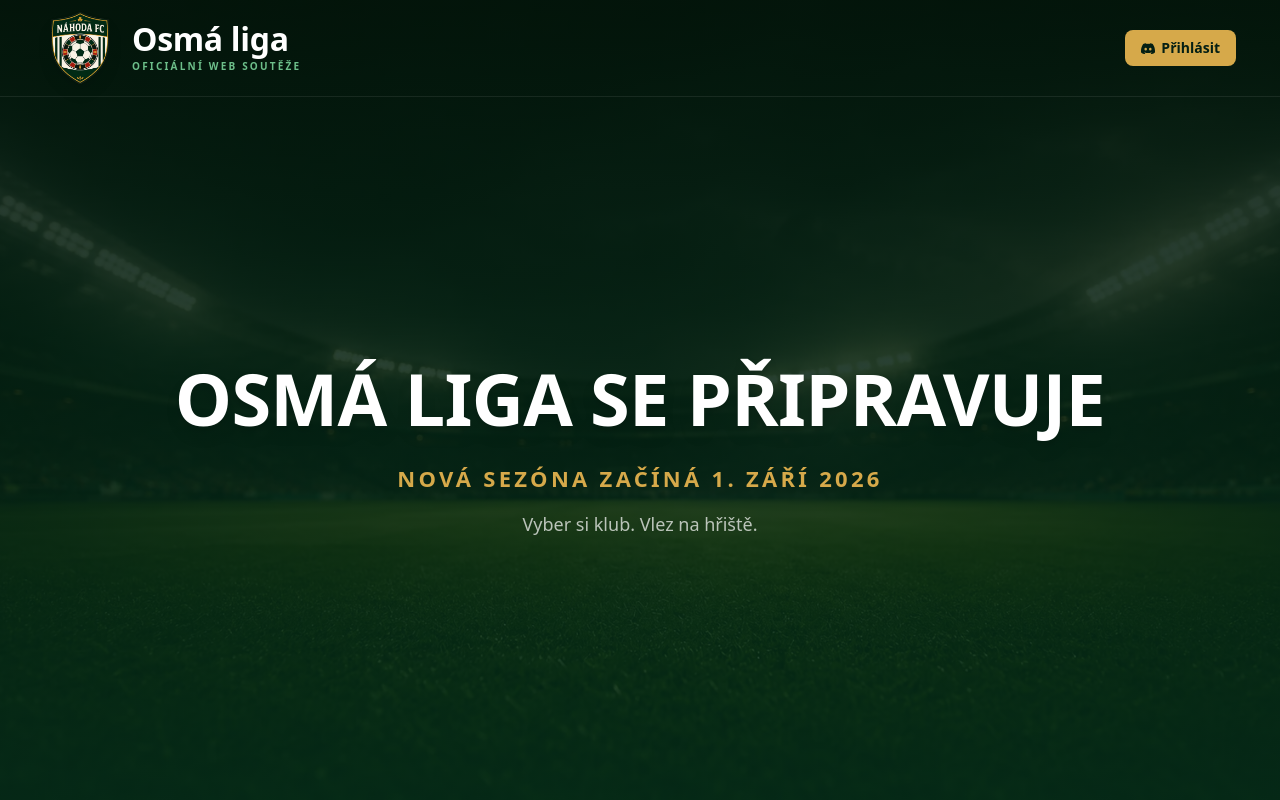
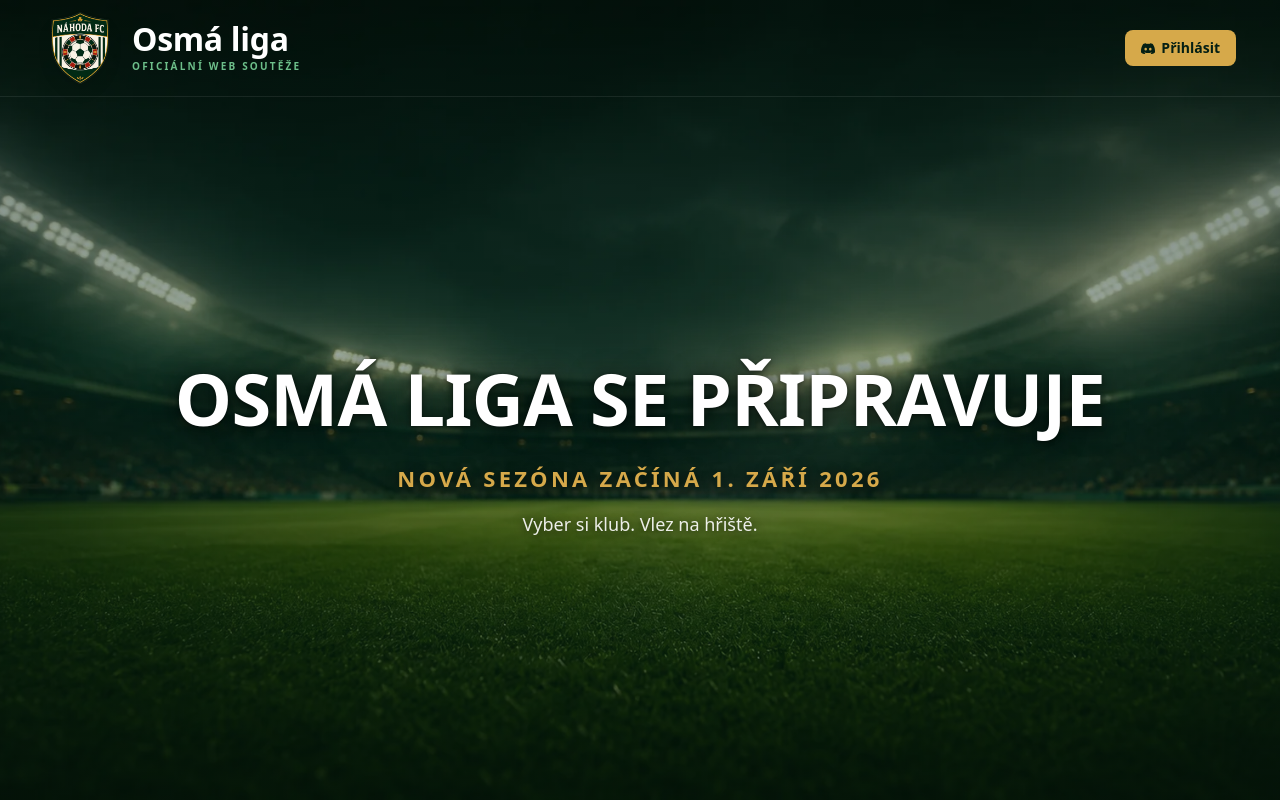
Before and after one commit to czhyenacz-g/osma-liga, a Next.js app: page / in a window 1280 px wide. Built offline with nearby package versions, Linux system fonts and the light colour scheme; no server answers.

Commit message:
Make coming-soon homepage background more visible
Lighten the stadium overlay and add text shadows to the hero copy so
it stays readable against the brighter background.

```diff
--- a/app/page.tsx
+++ b/app/page.tsx
@@ -36,10 +36,10 @@ export default function HomePage() {
         backgroundPosition: "top center",
       }}
     >
-      {/* Tmavý overlay pro čitelnost textu nad stadionovým pozadím */}
+      {/* Jemný ztmavující overlay pro čitelnost textu nad stadionovým pozadím */}
       <div
         className="absolute inset-0"
-        style={{ background: "linear-gradient(to bottom, rgba(3,22,10,0.88) 0%, rgba(5,46,26,0.82) 100%)" }}
+        style={{ background: "linear-gradient(to bottom, rgba(3,22,10,0.55) 0%, rgba(5,46,26,0.4) 45%, rgba(3,22,10,0.65) 100%)" }}
       />
 
       <header className="relative shrink-0" style={{ borderBottom: "1px solid rgba(255,255,255,0.08)" }}>
@@ -78,18 +78,30 @@ export default function HomePage() {
 
       <main className="relative flex flex-1 flex-col items-center justify-center px-4 py-16 text-center">
         <h1
-          className="font-extrabold uppercase drop-shadow-lg"
-          style={{ fontSize: "clamp(32px, 7vw, 72px)", letterSpacing: "-0.01em", lineHeight: 1.1 }}
+          className="font-extrabold uppercase"
+          style={{
+            fontSize: "clamp(32px, 7vw, 72px)",
+            letterSpacing: "-0.01em",
+            lineHeight: 1.1,
+            textShadow: "0 2px 24px rgba(0,0,0,0.65), 0 1px 4px rgba(0,0,0,0.5)",
+          }}
         >
           Osmá liga se připravuje
         </h1>
         <p
           className="mt-6 font-semibold uppercase tracking-[0.15em]"
-          style={{ fontSize: "clamp(15px, 2.2vw, 22px)", color: "#d6a94a" }}
+          style={{
+            fontSize: "clamp(15px, 2.2vw, 22px)",
+            color: "#d6a94a",
+            textShadow: "0 2px 12px rgba(0,0,0,0.6)",
+          }}
         >
           Nová sezóna začíná 1. září 2026
         </p>
-        <p className="mt-4 text-white/70" style={{ fontSize: "clamp(14px, 1.6vw, 18px)" }}>
+        <p
+          className="mt-4 text-white/90"
+          style={{ fontSize: "clamp(14px, 1.6vw, 18px)", textShadow: "0 2px 10px rgba(0,0,0,0.6)" }}
+        >
           Vyber si klub. Vlez na hřiště.
         </p>
       </main>
```
